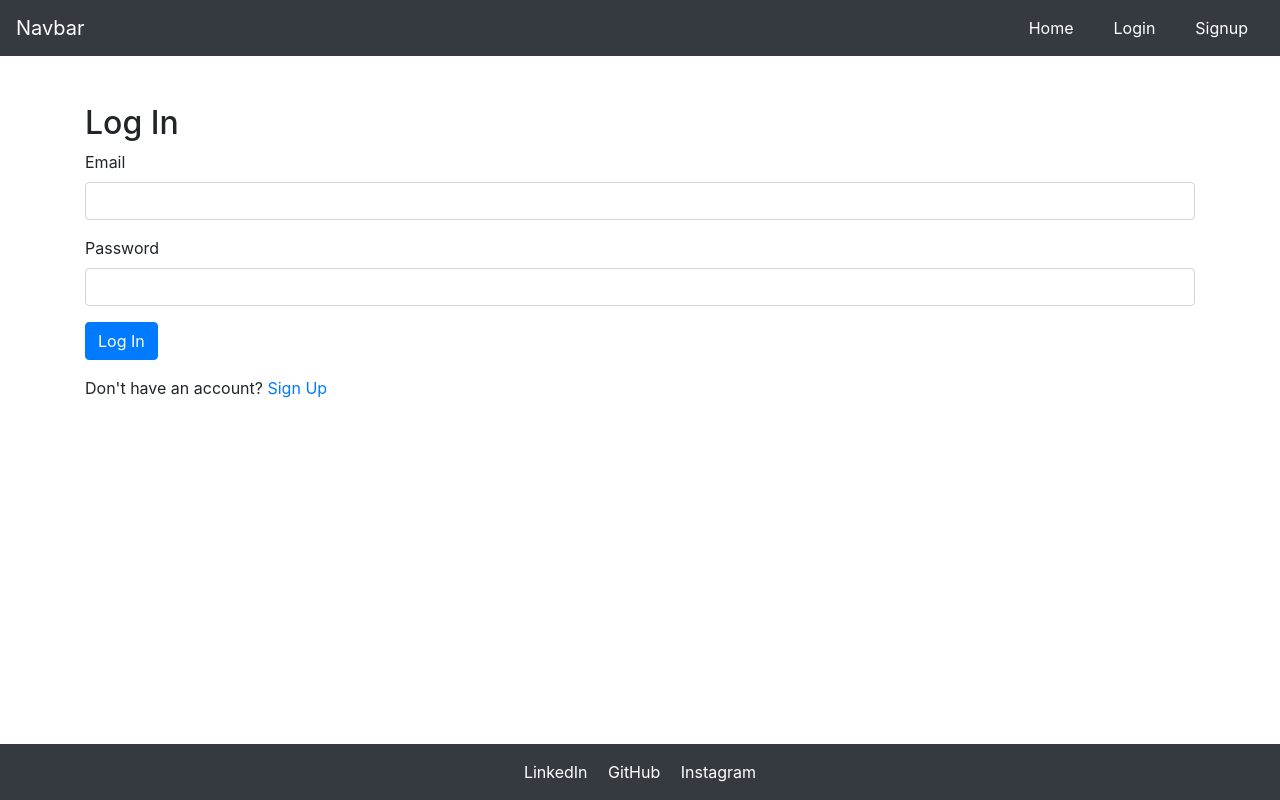
After one commit to Jaimtlearn/Assignment, a Flask app: page /login in a window 1280 px wide. The commit adds this page. Run offline with Flask 3, Linux system fonts and the light colour scheme; some libraries are stand-ins or nearby versions.

Commit message:
Added : Login and SignUp page, Added Hashing for passwords, added flashes

```diff
--- a/App/__init__.py
+++ b/App/__init__.py
@@ -1,9 +1,14 @@
 from flask import Flask
 from flask_sqlalchemy import SQLAlchemy
+from flask_login import LoginManager
+from flask_bcrypt import Bcrypt
 
 app = Flask(__name__)
 app.config['SECRET_KEY'] = 'your_secret_key'
 app.config['SQLALCHEMY_DATABASE_URI'] = f'sqlite:///{app.root_path}/contacts.db'
 db = SQLAlchemy(app)
+bcrypt = Bcrypt(app)
+login_manager = LoginManager(app)
+login_manager.login_view = 'login'
 
 from App import routes
--- a/App/forms.py
+++ b/App/forms.py
@@ -1,9 +1,21 @@
 from flask_wtf import FlaskForm
-from wtforms import StringField, TextAreaField, SubmitField, EmailField
-from wtforms.validators import DataRequired, Length, Email
+from wtforms import StringField, TextAreaField, SubmitField, EmailField, PasswordField
+from wtforms.validators import DataRequired, Length, EqualTo
 
 class ContactForm(FlaskForm):
     name = StringField('Name', validators=[DataRequired(), Length(max=100)])
     email = EmailField('Email', validators=[DataRequired(), Length(max=100)])
     details = TextAreaField('Details', validators=[DataRequired(), Length(max=250)])
     submit = SubmitField('Submit')
+
+class SignupForm(FlaskForm):
+    username = StringField('Username', validators=[DataRequired(), Length(min=2, max=150)])
+    email = EmailField('Email', validators=[DataRequired(), Length(max=100)])
+    password = PasswordField('Password', validators=[DataRequired(), Length(min=6)])
+    confirm_password = PasswordField('Confirm Password', validators=[DataRequired(), EqualTo('password')])
+    submit = SubmitField('Sign Up')
+
+class LoginForm(FlaskForm):
+    email = EmailField('Email', validators=[DataRequired()])
+    password = PasswordField('Password', validators=[DataRequired()])
+    submit = SubmitField('Log In')
--- a/App/routes.py
+++ b/App/routes.py
@@ -1,14 +1,20 @@
-from App import app, db
-from flask import render_template, url_for, flash, redirect
+from App import app, db, login_manager, bcrypt
+from flask import render_template, url_for, flash, redirect, request
 from datetime import datetime
-from App.models import Contact
-from App.forms import ContactForm
+from App.models import Contact, User
+from App.forms import ContactForm, SignupForm, LoginForm
+from flask_login import current_user, logout_user, login_user, login_required
+
+@login_manager.user_loader
+def load_user(user_id):
+    return User.query.get(int(user_id))
 
 @app.route('/')
 def home():
     return render_template('home.html', title="Home Page")
 
 @app.route('/contact', methods=['GET', 'POST'])
+@login_required
 def contact():
     form = ContactForm()
     if form.validate_on_submit():
@@ -20,6 +26,43 @@ def contact():
     return render_template('contact.html', title="Contact", form=form)
 
 @app.route('/details')
+@login_required
 def get_details():
     query_result = Contact.query.all()
     return render_template('detail.html', title="Details", contacts=query_result, flag=True)
+
+@app.route('/signup', methods=['GET','POST'])
+def signup():
+    if current_user.is_authenticated:
+        return redirect(url_for('home'))
+    form = SignupForm()
+    if form.validate_on_submit():
+        hased_pwd = bcrypt.generate_password_hash(form.password.data, 10)
+        user = User(username=form.username.data, email=form.email.data, password=hased_pwd)
+        db.session.add(user)
+        db.session.commit()
+        flash('Account created successfully! You can now log in.', 'success')
+        return redirect(url_for('login'))
+    return render_template('signup.html', form=form, title="SignUp")
+
+@app.route('/login', methods=['GET', 'POST'])
+def login():
+    if current_user.is_authenticated:
+        return redirect(url_for('index'))
+    form = LoginForm()
+    if form.validate_on_submit():
+        next_page = request.args.get('next')
+        user = User.query.filter_by(email=form.email.data).first()
+        if user and bcrypt.check_password_hash(user.password, form.password.data):
+            login_user(user)
+            print(next_page)
+            return redirect(next_page) if next_page else redirect(url_for('home'))
+        else:
+            flash('Login Unsuccessful. Please check email and password', 'danger')
+    return render_template('login.html', form=form, title="Login")
+
+@app.route('/logout')
+@login_required
+def logout():
+    logout_user()
+    return redirect(url_for('home'))
--- a/App/templates/base.html
+++ b/App/templates/base.html
@@ -10,13 +10,21 @@
     </title>
     <link href="https://stackpath.bootstrapcdn.com/bootstrap/4.5.2/css/bootstrap.min.css" rel="stylesheet">
     <style>
+      body, html {
+        margin: 0;
+        padding: 0;
+        height: 100%;
+        display: flex;
+        flex-direction: column;
+      }
+      .content {
+        flex: 1;
+      }
       footer {
         background-color: #343a40;
         color: white;
         text-align: center;
         padding: 1rem 0;
-            position: fixed;
-            bottom: 0;
         width: 100%;
       }
     </style>
@@ -32,17 +40,41 @@
             <li class="active nav-item">
               <a class="nav-link" href="{{url_for('home')}}">Home</a>
             </li>
+            {% if current_user.is_authenticated %}
             <li class="active nav-item">
-              <a class="ml-4 nav-link" href="{{url_for('contact')}}">Contact Us</a>
+              <a class="ml-4 nav-link" href="{{url_for('contact')}}">Log Details</a>
             </li>
             <li class="active nav-item">
-              <a class="mr-2 ml-4 nav-link" href="{{url_for('get_details')}}">View Details</a>
+              <a class="ml-4 nav-link" href="{{url_for('get_details')}}">View Details</a>
             </li>
+            <li class="active nav-item">
+              <a class="mr-2 ml-4 nav-link" href="{{url_for('logout')}}">Logout</a>
+            </li>
+            {% else %}
+            <li class="active nav-item">
+              <a class="ml-4 nav-link" href="{{url_for('login')}}">Login</a>
+            </li>
+            <li class="active nav-item">
+              <a class="mr-2 ml-4 nav-link" href="{{url_for('signup')}}">Signup</a>
+            </li>
+            {% endif %}
           </ul>
         </div>
     </nav>
 
+    <div class="container">
+      {% with messages = get_flashed_messages(with_categories=true) %}
+          {% if messages %}
+              {% for category, message in messages %}
+                  <div class="alert alert-{{ category }} mt-3">{{ message }}</div>
+              {% endfor %}
+          {% endif %}
+      {% endwith %}
+  </div>
+
+    <div class="content">
         {% block content %}{% endblock content %}
+    </div>
 
     <footer>
         <a href="https://www.linkedin.com/in/jaimit2002" target="_blank" class="mx-2 text-white">LinkedIn</a>
--- /dev/null
+++ b/App/templates/login.html
@@ -0,0 +1,40 @@
+{% extends "base.html" %}
+
+{% block title %}
+{{title}}
+{% endblock title %}
+
+{% block content %}
+
+<style>
+    .error {
+        color: red;
+    }
+</style>
+
+<div class="mt-5 container">
+    <h2>Log In</h2>
+    <form method="POST" action="{{ url_for('login') }}">
+        {{ form.hidden_tag() }}
+        <div class="form-group">
+            {{ form.email.label(class="form-label") }}
+            {{ form.email(class="form-control") }}
+            {% for error in form.email.errors %}
+                    <div class="error">{{ error }}</div>
+            {% endfor %}
+        </div>
+        <div class="form-group">
+            {{ form.password.label(class="form-label") }}
+            {{ form.password(class="form-control") }}
+            {% for error in form.password.errors %}
+                    <div class="error">{{ error }}</div>
+            {% endfor %}
+        </div>
+        <div class="form-group">
+            {{ form.submit(class="btn btn-primary") }}
+        </div>
+    </form>
+    <p>Don't have an account? <a href="{{ url_for('signup') }}">Sign Up</a></p>
+</div>
+
+{% endblock content %}
--- a/run.py
+++ b/run.py
@@ -2,4 +2,4 @@ from App import app
 from App import routes
 
 if __name__ == "__main__":
-    app.run(host='0.0.0.0')
+    app.run(debug=True, host='0.0.0.0')
```
Also changed, not shown: App/models.py (+7 -0 lines), App/templates/home.html (+11 -4 lines), App/templates/signup.html (added, +52 -0 lines), temp.py (deleted, +0 -8 lines), App/contacts.db. Lines whose indentation alone changed are shown as unchanged.
